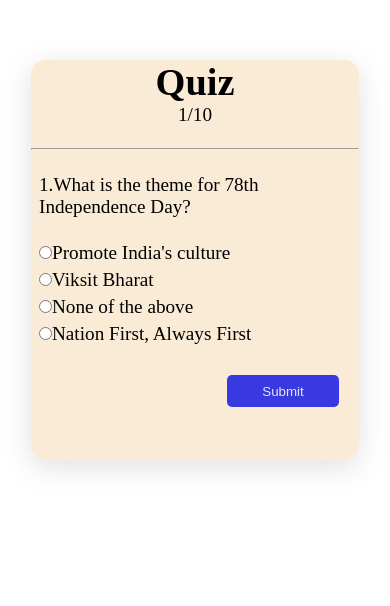
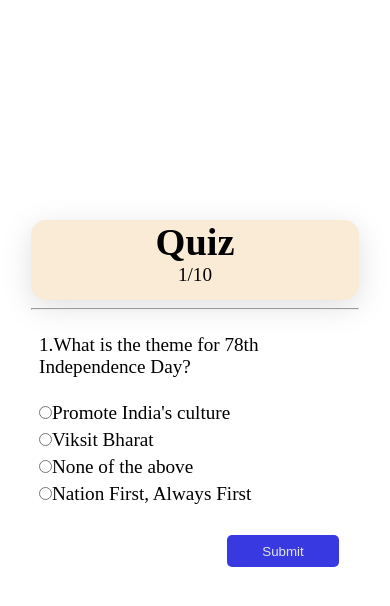
Before and after one commit to Md-Shamsuzzaman/Quiz-Project, a plain HTML site: page index.html in a window 390 px wide. Shown: the part 162-768 px from the top of the page. Drawn offline with Linux system fonts and the light colour scheme.

Commit message:
Update style.css

```diff
--- a/style.css
+++ b/style.css
@@ -106,13 +106,13 @@ body {
 
 @media screen and (max-width:600px){
     .container{
-        height: 25rem;
+        height: 5rem;
         width: 25rem;
     }
 }
 @media screen and (max-width:420px){
     .container{
-        height: 25rem;
+        height: 5rem;
         width: 20.5rem;
     }
     #Submit{
```
